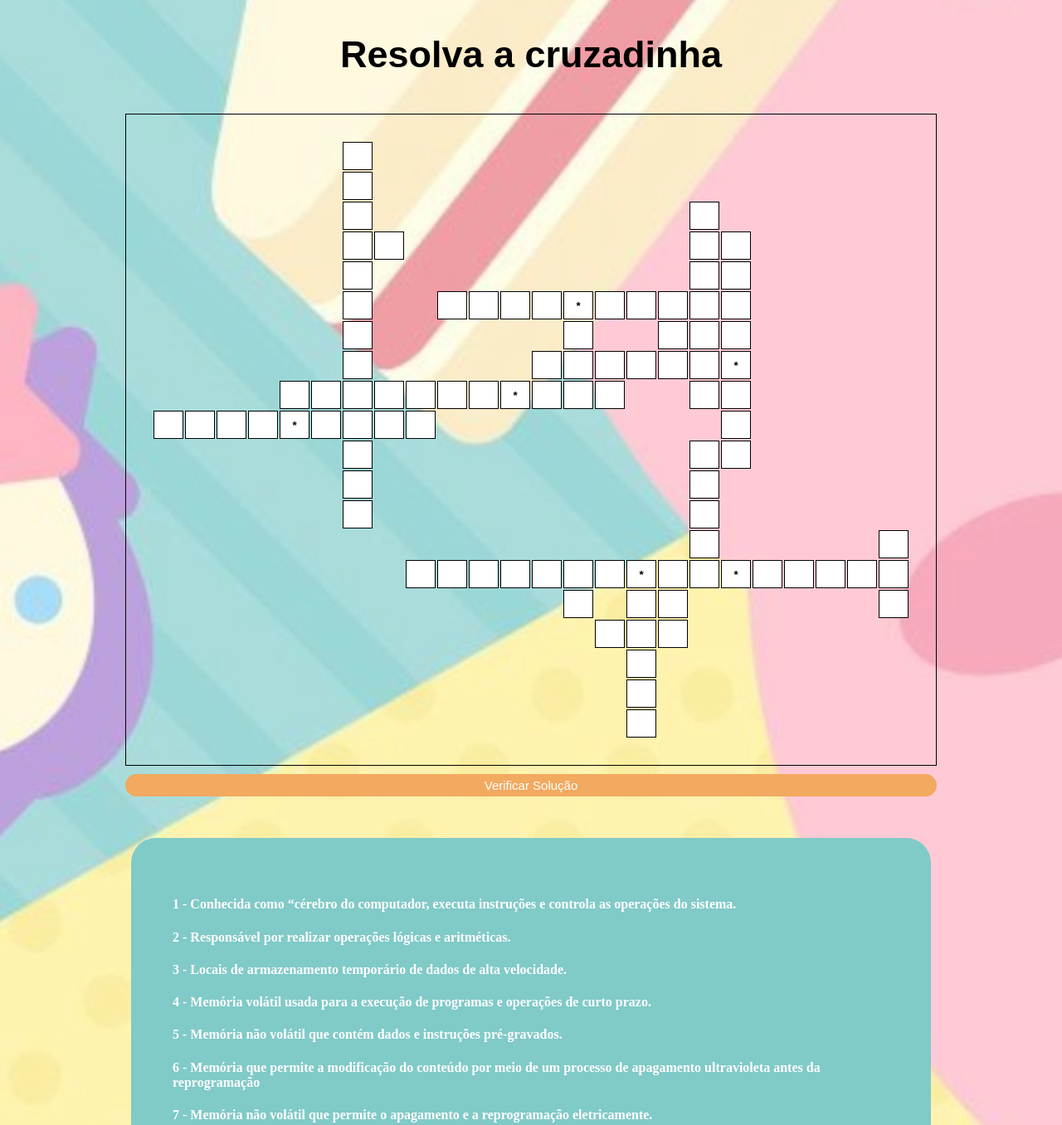
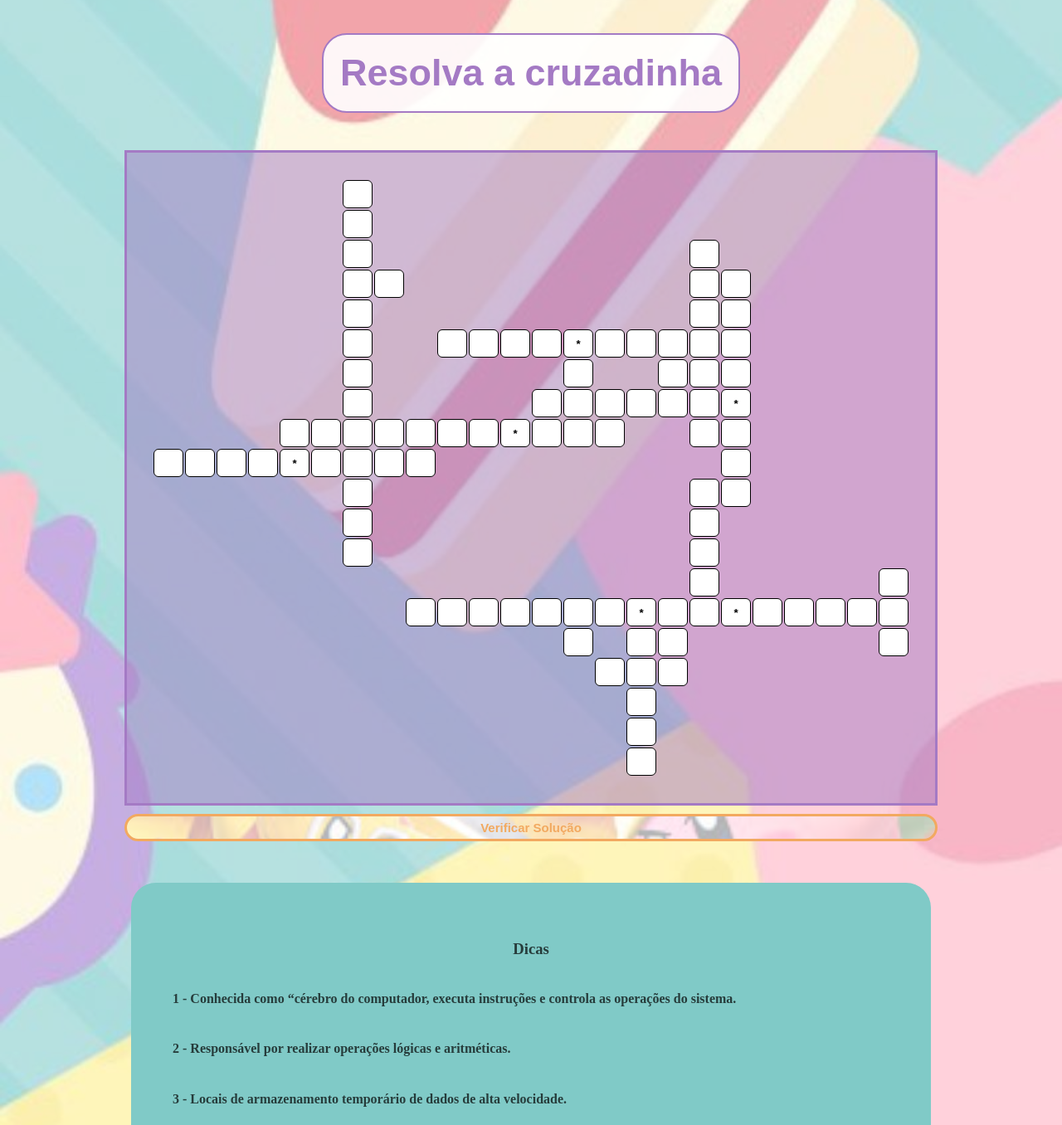
Before and after one commit to luuh-oliveira/magos-da-cruzadinha, a plain HTML site: page cruzadinha.html in a window 1280 px wide. Shown: the top 1356 px of the page at 83% size. Drawn offline with Linux system fonts and the light colour scheme.

Commit message:
cruzadinha quase finalizada

```diff
--- a/cruzadinha.html
+++ b/cruzadinha.html
@@ -634,6 +634,7 @@
         </div>
 
         <div class="containerDicas">
+            <h3>Dicas</h3>
             <h4>1 - Conhecida como “cérebro do computador, executa instruções e controla as operações do sistema.</h4>
             <h4>2 - Responsável por realizar operações lógicas e aritméticas.</h4>
             <h4>3 - Locais de armazenamento temporário de dados de alta velocidade.</h4>
@@ -698,7 +699,6 @@ for (var i = 0; i < palavrasCorretas.length; i++) {
     }
 
     if (letrasInseridas !== jsonPalavra.palavra) {
-        alert("Palavra incorreta: " + letrasInseridas)
         todasAsPalavrasCorretas = false;
         break;
     }
@@ -707,7 +707,7 @@ for (var i = 0; i < palavrasCorretas.length; i++) {
 if (todasAsPalavrasCorretas) {
     alert("Parabéns! Todas as palavras estão corretas.");
 } else {
-    alert("Ainda existem palavras incorretas.");
+    alert("Existem palavras incorretas.");
 }
 }
 
--- a/styleCruzadinha.css
+++ b/styleCruzadinha.css
@@ -10,13 +10,25 @@ input {
     border: none;
     font-weight: bold;
     border: 1px solid black;
+    border-radius: 6px;
 }
 
-h2{
-font-family: Arial, Helvetica, sans-serif;
-font-size: 45px;
-margin-bottom: 45px;
-margin-top: -10px;
+h2 {
+    font-family: Arial, Helvetica, sans-serif;
+    font-size: 45px;
+    margin-bottom: 45px;
+    margin-top: -10px;
+    color: #a47ac4;
+    background-color: rgba(255, 255, 255, 0.9);
+    padding: 20px;
+    border-radius: 30px;
+    border: 2px solid #a47ac4
+}
+
+h3 {
+    align-self: center;
+    color: white;
+    color: rgba(0, 0, 0, 0.7);
 }
 
 button {
@@ -24,18 +36,31 @@ button {
     border: none;
     height: fit-content;
     margin-top: 10px;
-    background-color: #f2a960;
+background-size: cover;
+    background-repeat: no-repeat;
+    background-position: right;
+    background-image: url(./kirby2.jpeg);
+    background-color: rgba(255, 255, 255, 0.7 );
+    background-blend-mode: lighten;
+    border: 3px solid #f2a960;
     font-size: 15px;
-    color: white;
+    color: #f2a960;
+    font-weight: bolder;
     padding: 5px;
     border-radius: 20px;
 }
 
-.espaco{
+button:hover {
+    background-color: #f6ad7d;
+    border: 3px solid #f2a960;
+    color: white;
+}
+
+.espaco {
     background-color: white;
 }
 
-.container{
+.container {
     display: flex;
     flex-direction: column;
     padding: 0 100px 50px 100px;
@@ -44,7 +69,7 @@ button {
     background-repeat: no-repeat;
     background-position: right;
     background-image: url(./kirby.jpg);
-    background-color: rgba(255, 255, 255, 0.3);
+    background-color: rgba(255, 255, 255, 0.4);
     background-blend-mode: lighten;
 }
 
@@ -55,7 +80,7 @@ button {
     padding: 50px;
 }
 
-.containerCruzadinha td{
+.containerCruzadinha td {
     width: 30px;
     height: 30px;
     text-align: center;
@@ -64,17 +89,20 @@ button {
 
 .containerCruzadinha table {
     border-collapse: collapse;
-    border: 1px solid black;
+    border: 3px solid #a47ac4;
+    background-color: rgba(164, 122, 196, 0.5);
 }
 
-.containerDicas{
+.containerDicas {
+    display: flex;
+    flex-direction: column;
     border-radius: 30px;
     padding: 50px;
     background-color: #80cac7;
     width: 80%;
 }
 
-.containerDicas h4{
-    color: white;
+.containerDicas h4 {
+    color: rgba(0, 0, 0, 0.7);
     font-weight: bolder;
 }
```
Also changed, not shown: kirby2.jpeg (added).
